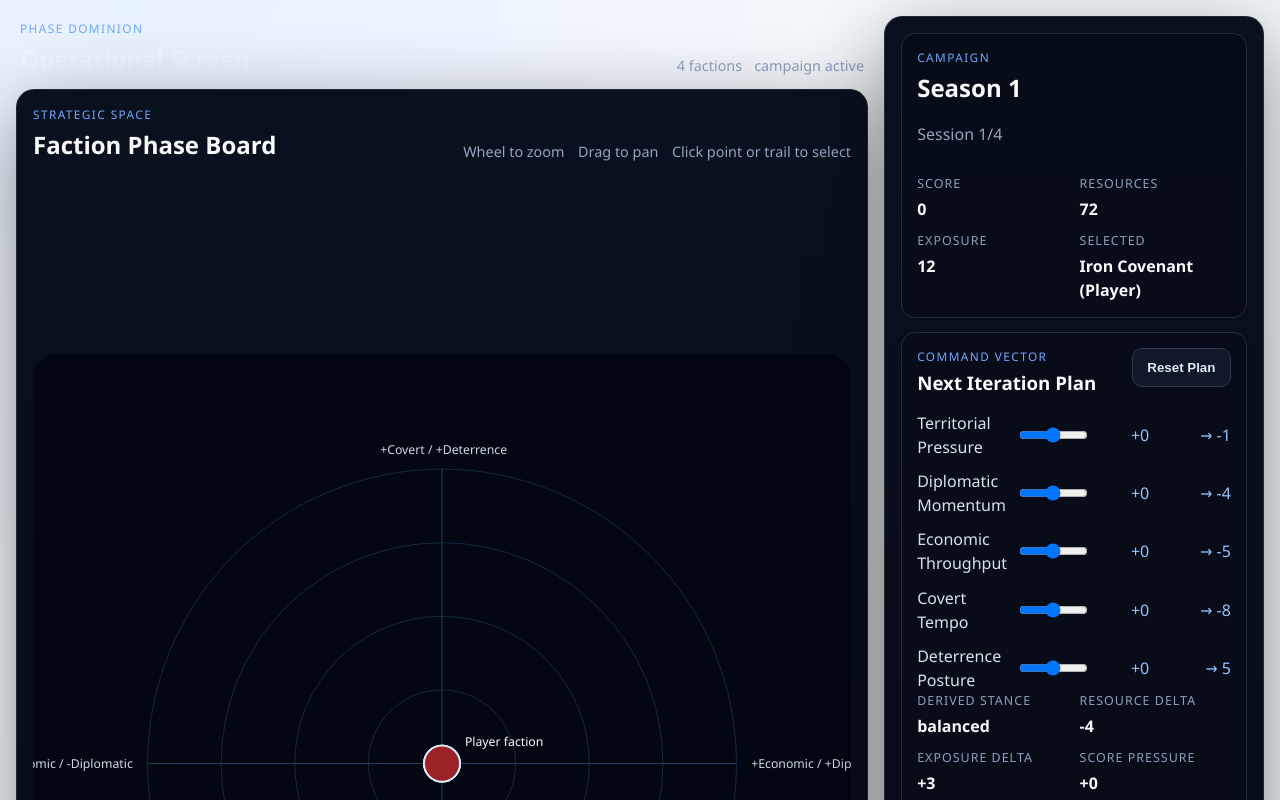
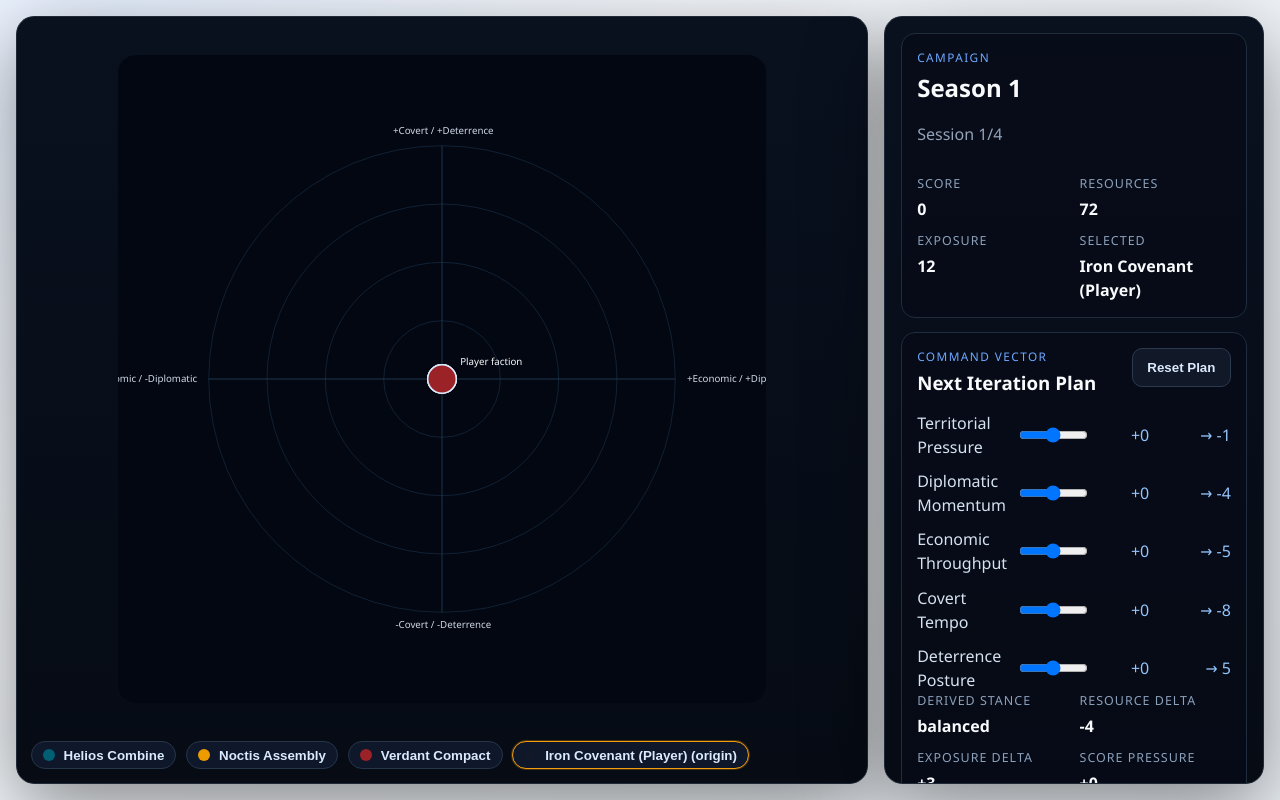
Before and after one commit to acrm/AdvProto_Fractions, a React (Vite) app: page / in a window 1280 px wide. Shown: the top 800 px of the page. Built offline with nearby package versions, Linux system fonts and the light colour scheme.

Commit message:
2026w10-0.6: fix: lock tactical screen to single viewport

```diff
--- a/package.json
+++ b/package.json
@@ -1,7 +1,7 @@
 {
   "name": "advproto-fractions",
   "private": true,
-  "version": "2026w10-0.5",
+  "version": "2026w10-0.6",
   "type": "module",
   "scripts": {
     "dev": "vite",
--- a/src/App.css
+++ b/src/App.css
@@ -1,41 +1,22 @@
 #root {
   width: 100%;
-  min-height: 100vh;
+  height: 100dvh;
 }
 
 .game-screen {
   display: grid;
   grid-template-columns: minmax(0, 1fr) 380px;
   gap: 1rem;
-  min-height: 100vh;
+  height: 100dvh;
   padding: 1rem;
   box-sizing: border-box;
+  overflow: hidden;
 }
 
 .game-board-column {
   display: grid;
-  grid-template-rows: auto minmax(0, 1fr);
-  gap: 0.75rem;
   min-height: 0;
-}
-
-.board-topline {
-  display: flex;
-  align-items: end;
-  justify-content: space-between;
-  padding: 0.25rem 0.25rem 0 0.25rem;
-}
-
-.board-topline h1 {
-  margin: 0;
-  color: #eff6ff;
-}
-
-.board-topline-meta {
-  display: flex;
-  gap: 0.75rem;
-  color: #8da2bd;
-  font-size: 0.9rem;
+  min-height: 0;
 }
 
 .eyebrow {
@@ -62,37 +43,29 @@
 
 .phase-board {
   display: grid;
-  grid-template-rows: auto minmax(0, 1fr) auto;
+  grid-template-rows: minmax(0, 1fr) auto;
   min-height: 0;
-  padding: 1rem;
+  padding: 0.85rem;
+  overflow: hidden;
 }
 
-.phase-board-head {
-  display: flex;
-  justify-content: space-between;
-  align-items: end;
-  gap: 1rem;
-  color: #f8fafc;
-}
-
-.phase-board-head h2,
 .game-side-panel h2,
 .game-side-panel h3 {
   margin: 0;
   color: #f8fafc;
 }
 
-.phase-board-meta {
-  display: flex;
-  gap: 0.85rem;
-  flex-wrap: wrap;
-  color: #93a6bf;
-  font-size: 0.9rem;
+.phase-canvas {
+  display: grid;
+  place-items: center;
+  min-height: 0;
 }
 
 .phase-board svg {
   display: block;
-  width: 100%;
+  width: min(100%, calc(100dvh - 9.5rem));
+  max-width: 100%;
+  max-height: calc(100dvh - 8.5rem);
   aspect-ratio: 1 / 1;
   touch-action: none;
 }
@@ -135,6 +108,7 @@
   gap: 0.85rem;
   padding: 1rem;
   overflow: auto;
+  min-height: 0;
 }
 
 .panel-section {
@@ -250,10 +224,11 @@ button:disabled {
 @media (max-width: 1180px) {
   .game-screen {
     grid-template-columns: 1fr;
+    height: 100dvh;
   }
 
   .game-side-panel {
-    max-height: none;
+    min-height: 0;
   }
 
   .control-actions {
@@ -263,4 +238,9 @@ button:disabled {
   .intent-row {
     grid-template-columns: 1fr;
   }
+
+  .phase-board svg {
+    width: min(100%, calc(100dvh - 22rem));
+    max-height: calc(100dvh - 22rem);
+  }
 }
--- a/src/index.css
+++ b/src/index.css
@@ -15,4 +15,5 @@ body {
   min-width: 320px;
   min-height: 100vh;
   background: radial-gradient(circle at 10% 0%, #e8f1ff 0%, #f5f8fc 40%, #edf2f7 100%);
+  overflow: hidden;
 }
--- a/src/presentation/components/PhaseSpaceChart.tsx
+++ b/src/presentation/components/PhaseSpaceChart.tsx
@@ -124,17 +124,7 @@ export function PhaseSpaceChart({ factions, selectedFactionId, onSelectFaction }
 
   return (
     <div className="phase-board">
-      <div className="phase-board-head">
-        <div>
-          <p className="eyebrow">Strategic Space</p>
-          <h2>Faction Phase Board</h2>
-        </div>
-        <div className="phase-board-meta">
-          <span>Wheel to zoom</span>
-          <span>Drag to pan</span>
-          <span>Click point or trail to select</span>
-        </div>
-      </div>
+      <div className="phase-canvas">
         <svg
           width="100%"
           height="auto"
@@ -241,6 +231,7 @@ export function PhaseSpaceChart({ factions, selectedFactionId, onSelectFaction }
         ))}
         </g>
         </svg>
+      </div>
       <ul className="legend-list">
         {factions.map((faction, index) => (
           <li key={faction.id} className={selectedFactionId === faction.id ? 'legend-active' : ''}>
--- a/src/presentation/pages/HomePage.tsx
+++ b/src/presentation/pages/HomePage.tsx
@@ -28,17 +28,6 @@ export function HomePage() {
   return (
     <main className="game-screen">
       <section className="game-board-column">
-        <div className="board-topline">
-          <div>
-            <p className="eyebrow">Phase Dominion</p>
-            <h1>Operational Screen</h1>
-          </div>
-          <div className="board-topline-meta">
-            <span>{gameState.config.factionCount} factions</span>
-            <span>{gameState.completed ? 'campaign complete' : 'campaign active'}</span>
-          </div>
-        </div>
-
         <PhaseSpaceChart
           factions={gameState.factions}
           selectedFactionId={selectedFaction.id}
--- a/version.json
+++ b/version.json
@@ -1,6 +1,6 @@
 {
   "weekCode": "2026w10",
   "minor": 0,
-  "build": 5,
-  "currentVersion": "2026w10-0.5"
+  "build": 6,
+  "currentVersion": "2026w10-0.6"
 }
```
Also changed, not shown: 2 other files (tests, documents, lock files or other folders). Lines whose indentation alone changed are shown as unchanged.
